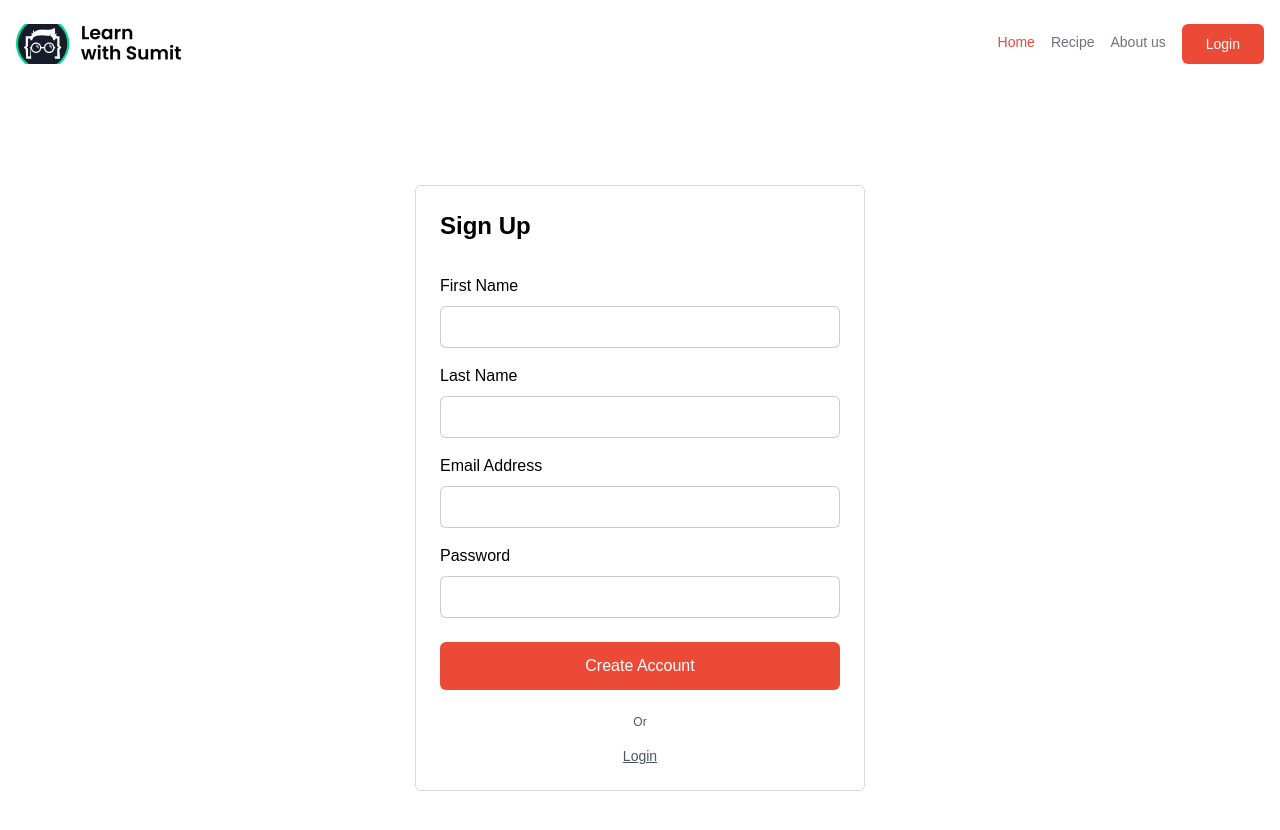
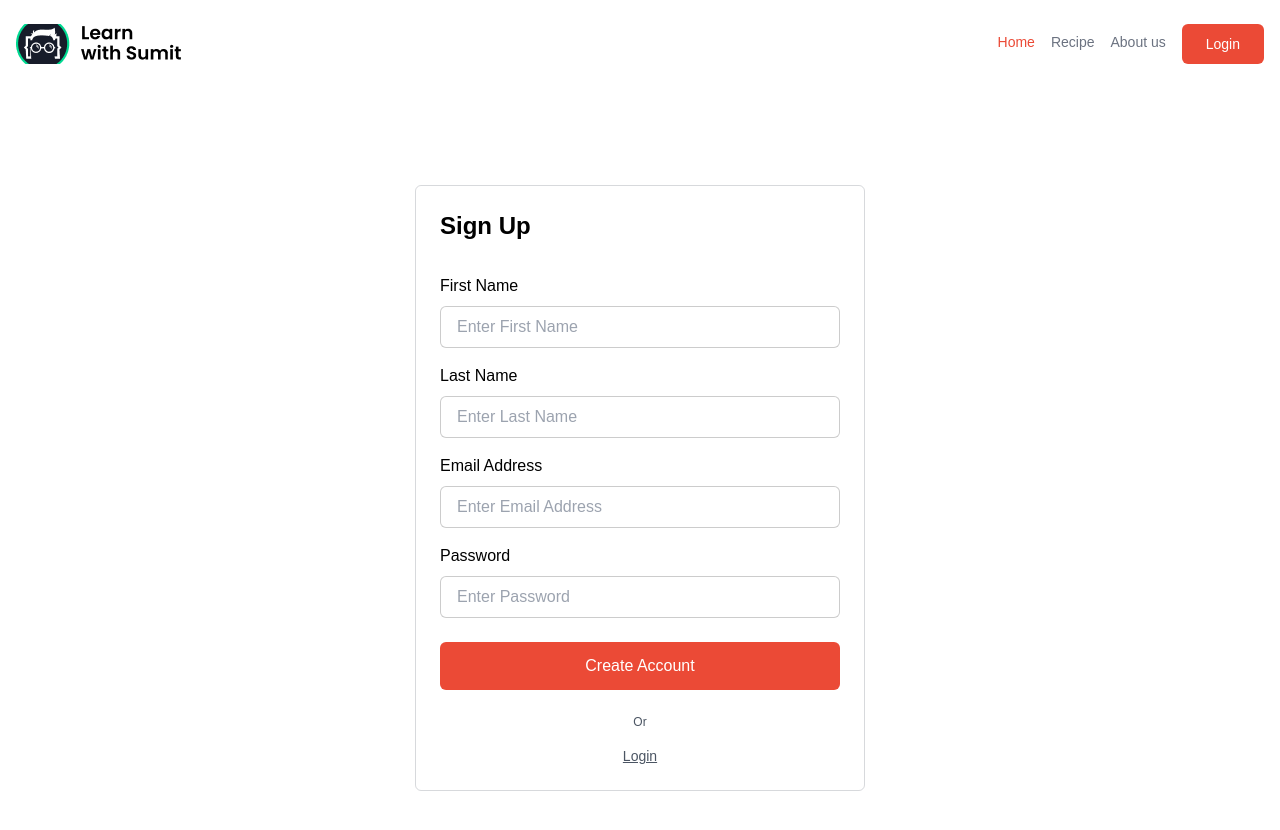
Before and after one commit to rabbiTheWebDeveloper/assignment-8-khana-khazana, a Next.js app: page /register in a window 1280 px wide. Shown: the top 830 px of the page. Built offline with nearby package versions, Linux system fonts and the light colour scheme.

Commit message:
start place

```diff
--- a/src/component/auth/LoginForm.jsx
+++ b/src/component/auth/LoginForm.jsx
@@ -33,11 +33,11 @@ const LoginForm = () => {
     <form className="login-form" onSubmit={onSubmit}>
       <div>
         <label htmlFor="email">Email Address</label>
-        <input type="email" name="email" id="email" />
+        <input type="email" name="email" id="email" placeholder="Enter Email Address" />
       </div>
       <div>
         <label htmlFor="password">Password</label>
-        <input type="password" name="password" id="password" />
+        <input type="password" name="password" id="password" placeholder="Enter Password" />
       </div>
       <button
         type="submit"
--- a/src/component/auth/RegisterForm.jsx
+++ b/src/component/auth/RegisterForm.jsx
@@ -6,19 +6,19 @@ const RegisterForm = () => {
     <form className="login-form" action={registerUser}>
     <div>
       <label htmlFor="firstName">First Name</label>
-      <input type="text" name="firstName" id="firstName" />
+      <input type="text" name="firstName" id="firstName" placeholder="Enter First Name" />
     </div>
     <div>
       <label htmlFor="lastName">Last Name</label>
-      <input type="text" name="lastName" id="lastName" />
+      <input type="text" name="lastName" id="lastName" placeholder="Enter Last Name " />
     </div>
     <div>
       <label htmlFor="email">Email Address</label>
-      <input type="email" name="email" id="email" />
+      <input type="email" name="email" id="email" placeholder="Enter Email Address" />
     </div>
     <div>
       <label htmlFor="password">Password</label>
-      <input type="password" name="password" id="password" />
+      <input type="password" name="password" id="password" placeholder="Enter Password" />
     </div>
     <button
       type="submit"
```
